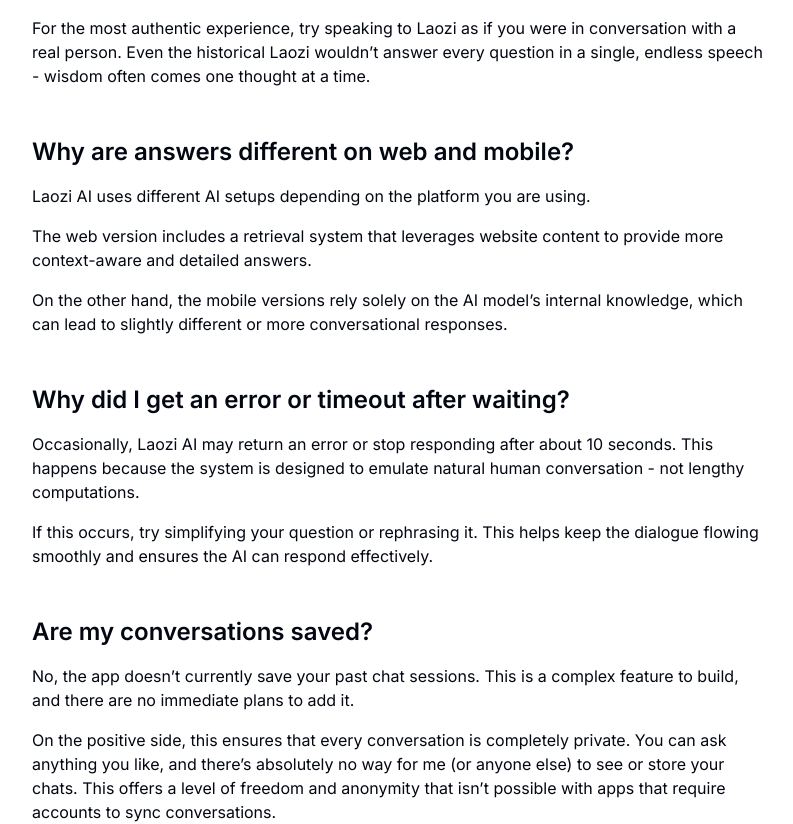
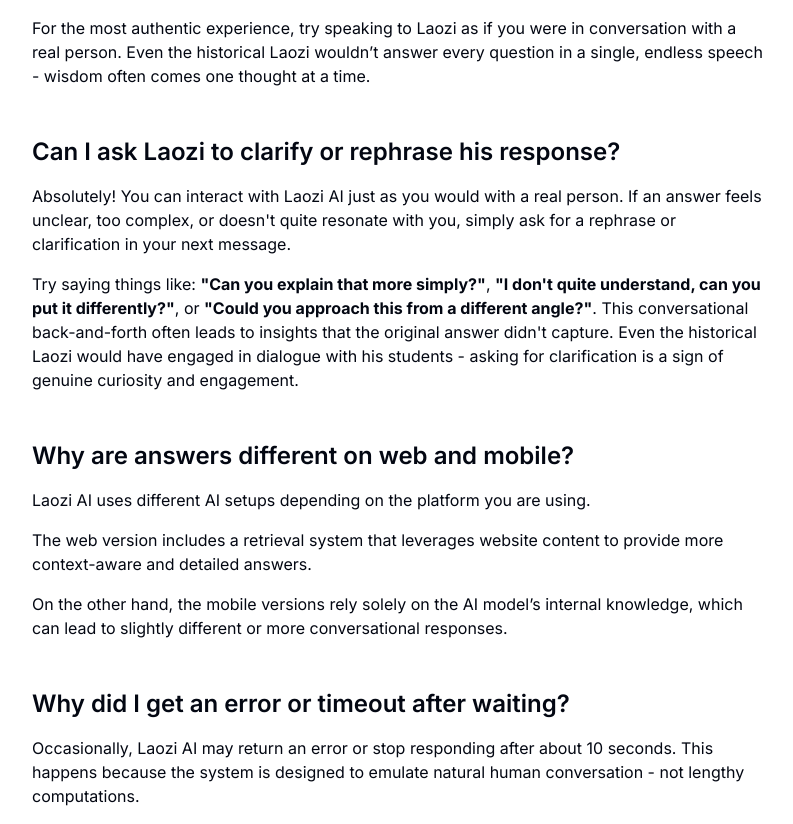
Before and after one commit to Turskyi/nextjs-laozi-chatbot, a Next.js app: page /faq in a window 1280 px wide. Shown: the part 1602-2426 px from the top of the page, without its empty margins (240-1033 px from the left). Built offline with nearby package versions, Linux system fonts and the light colour scheme.

Commit message:
add FAQ section on clarifying responses with Laozi AI

```diff
--- a/src/app/faq/page.tsx
+++ b/src/app/faq/page.tsx
@@ -114,6 +114,36 @@
       </section>
       <section className="mt-12">
         <h2 className="text-2xl font-semibold mb-4">
+          {' '}
+          Can I ask Laozi to clarify or rephrase his response?
+        </h2>
+        <p className="mb-4">
+          Absolutely! You can interact with Laozi AI just as you would with a
+          real person. If an answer feels unclear, too complex, or doesn&apos;t
+          quite resonate with you, simply ask for a rephrase or clarification in
+          your next message.
+        </p>
+        <p>
+          Try saying things like:{' '}
+          <strong>&quot;Can you explain that more simply?&quot;</strong>,{' '}
+          <strong>
+            &quot;I don&apos;t quite understand, can you put it
+            differently?&quot;
+          </strong>
+          , or{' '}
+          <strong>
+            &quot;Could you approach this from a different angle?&quot;
+          </strong>
+          . This conversational back-and-forth often leads to insights that the
+          original answer didn&apos;t capture. Even the historical Laozi would
+          have engaged in dialogue with his students - asking for clarification
+          is a sign of genuine curiosity and engagement.
+        </p>
+      </section>
+
+      <section className="mt-12">
+        <h2 className="text-2xl font-semibold mb-4">
+          {' '}
           Why are answers different on web and mobile?
         </h2>
         <p className="mb-4">
```
